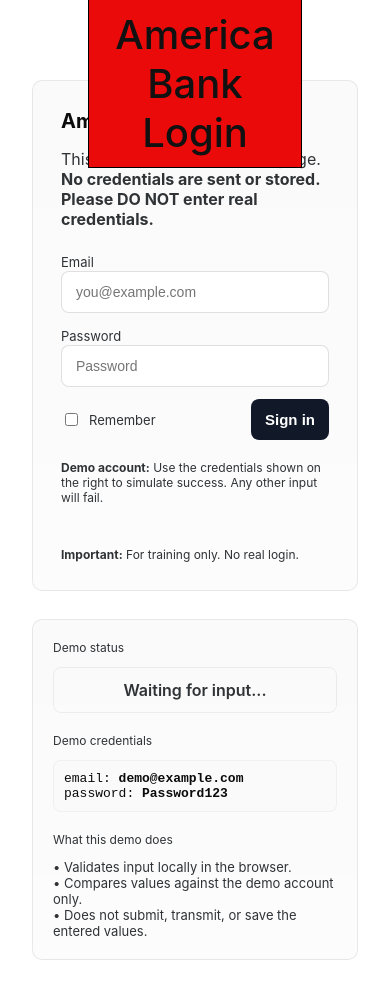
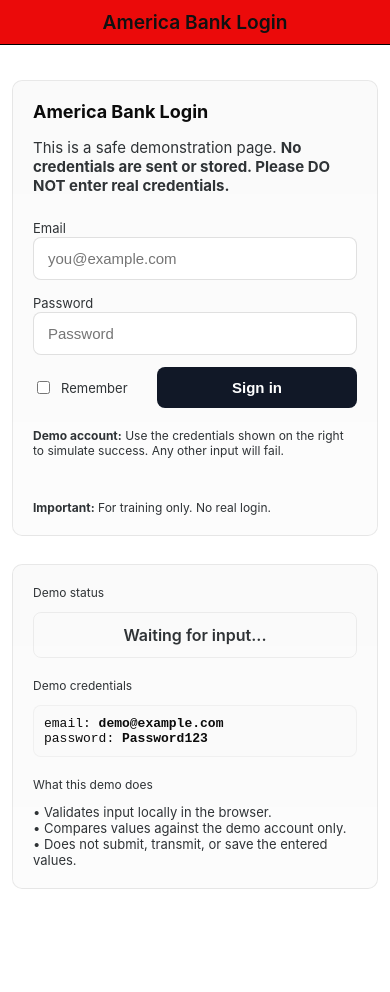
Before and after one commit to Spartangoat9494/Spartangoat9494.github.io, a plain HTML site: page index.html in a window 390 px wide. After the commit the page ends 913 px from the top, so only its background shows below. Drawn offline with Linux system fonts and the light colour scheme.

Commit message:
Update index.html

```diff
--- a/index.html
+++ b/index.html
@@ -2,7 +2,7 @@
 <html lang="en">
 <head>
 <meta charset="utf-8" />
-<meta name="viewport" content="width=device-width,initial-scale=1" />
+<meta name="viewport" content="width=device-width, initial-scale=1" />
 <title>America Bank Login Page</title>
 <style>
   :root{
@@ -13,121 +13,153 @@
     --success-bg: #e6ffef;
     --error-bg: #fff4f0;
   }
-  *{box-sizing:border-box}
-  body{
-    margin:0;
+
+  * { box-sizing: border-box; }
+
+  body {
+    margin: 0;
     font-family: Inter, system-ui, -apple-system, "Segoe UI", Roboto, "Helvetica Neue", Arial;
     background: var(--bg);
     color: var(--text);
-    min-height:100vh;
-    display:flex;
-    align-items:flex-start;
-    justify-content:center;
-    padding:80px 32px 32px; /* padding-top for banner */
+    min-height: 100vh;
+    display: flex;
+    align-items: flex-start;
+    justify-content: center;
+    padding: 100px 16px 32px; /* more padding-top for banner */
   }
 
   /* Banner */
-  .banner{
-    position:fixed;
+  .banner {
+    position: fixed;
     top: 0;
-    left: 500;
-    width: 55%;
-    background:rgb(235, 10, 10);
-    color:#111;
-    text-align:center;
-    padding:10px;
-    font-weight:550;
-    font-size:40px;
-    z-index:1000;
-    border-bottom:1px solid #000000;
-    border-left: 1px solid #000000;
-    border-right: 1px solid #000000;
+    left: 0;
+    width: 100%;
+    background: rgb(235, 10, 10);
+    color: #111;
+    text-align: center;
+    padding: 12px 8px;
+    font-weight: 600;
+    font-size: clamp(1.2rem, 5vw, 2rem);
+    z-index: 1000;
+    border-bottom: 1px solid #000000;
   }
 
-  .container{
-    width:100%;
-    max-width:980px;
-    display:grid;
+  .container {
+    width: 100%;
+    max-width: 980px;
+    display: grid;
     grid-template-columns: 460px 1fr;
-    gap:28px;
+    gap: 28px;
   }
 
-  .card{
+  .card {
     background: linear-gradient(180deg, rgba(0,0,0,0.02), rgba(0,0,0,0.01));
-    border:1px solid rgba(0,0,0,0.08);
-    padding:28px;
-    border-radius:10px;
+    border: 1px solid rgba(0,0,0,0.08);
+    padding: 28px;
+    border-radius: 10px;
   }
 
-  .left { display:flex; flex-direction:column; gap:16px; }
-  h1{margin:0;font-size:20px}
-  p.lead{margin:0;color:var(--muted)}
+  .left { display: flex; flex-direction: column; gap: 16px; }
+  h1 { margin: 0; font-size: 22px; }
+  p.lead { margin: 0; color: var(--muted); font-size: 15px; }
 
-  form{margin-top:6px;display:flex;flex-direction:column;gap:12px}
-  label{font-size:13px;color:var(--muted)}
-  input[type="email"], input[type="password"]{
-    width:100%;
-    padding:12px 14px;
-    border-radius:8px;
-    border:1px solid rgba(0,0,0,0.12);
+  form { margin-top: 6px; display: flex; flex-direction: column; gap: 12px; }
+  label { font-size: 13px; color: var(--muted); }
+
+  input[type="email"], input[type="password"] {
+    width: 100%;
+    padding: 12px 14px;
+    border-radius: 8px;
+    border: 1px solid rgba(0,0,0,0.12);
     background: #fff;
-    color:var(--text);
-    outline:none;
-    font-size:14px;
-  }
-  .row{display:flex; gap:12px; align-items:center; justify-content:space-between}
-  .btn{
-    border:0;
-    padding:12px 14px;
-    border-radius:8px;
-    background:var(--accent);
-    color:#fff;
-    cursor:pointer;
-    font-size:15px;
-    font-weight:600;
+    color: var(--text);
+    outline: none;
+    font-size: 15px;
   }
 
-  .note{margin-top:8px;font-size:12px;color:var(--muted);}
-  .right{padding:20px;display:flex;flex-direction:column;gap:12px;}
-
-  .status{
-    padding:12px 14px;
-    border-radius:8px;
-    width:100%;
-    text-align:center;
-    font-weight:600;
-    border:1px solid rgba(0,0,0,0.06);
-    background: transparent;
-    color:var(--muted);
-  }
-  .status.success{ background: var(--success-bg); color: #064e3b; }
-  .status.error{ background: var(--error-bg); color: #7c2d12; }
-
-  .kicker{ font-size:12px; color:var(--muted) }
-  .demo-credentials{
-    background: #fafafa;
-    padding:10px;
-    border-radius:8px;
-    width:100%;
-    font-family:monospace;
-    font-size:13px;
-    border:1px solid rgba(0,0,0,0.04);
+  .row {
+    display: flex;
+    gap: 12px;
+    align-items: center;
+    justify-content: space-between;
+    flex-wrap: wrap;
   }
 
-  footer{margin-top:14px;font-size:12px;color:var(--muted);}
-  @media (max-width:900px){ .container{ grid-template-columns:1fr; } }
+  .btn {
+    border: 0;
+    padding: 12px 20px;
+    border-radius: 8px;
+    background: var(--accent);
+    color: #fff;
+    cursor: pointer;
+    font-size: 15px;
+    font-weight: 600;
+    width: 100%;
+    max-width: 200px;
+  }
+
+  .note { margin-top: 8px; font-size: 12px; color: var(--muted); }
+  .right { padding: 20px; display: flex; flex-direction: column; gap: 12px; }
+
+  .status {
+    padding: 12px 14px;
+    border-radius: 8px;
+    width: 100%;
+    text-align: center;
+    font-weight: 600;
+    border: 1px solid rgba(0,0,0,0.06);
+    background: transparent;
+    color: var(--muted);
+  }
+
+  .status.success { background: var(--success-bg); color: #064e3b; }
+  .status.error { background: var(--error-bg); color: #7c2d12; }
+
+  .kicker { font-size: 12px; color: var(--muted); }
+  .demo-credentials {
+    background: #fafafa;
+    padding: 10px;
+    border-radius: 8px;
+    width: 100%;
+    font-family: monospace;
+    font-size: 13px;
+    border: 1px solid rgba(0,0,0,0.04);
+    word-break: break-word;
+  }
+
+  footer { margin-top: 14px; font-size: 12px; color: var(--muted); }
+
+  /* Tablets */
+  @media (max-width: 900px) {
+    .container { grid-template-columns: 1fr; }
+  }
+
+  /* Mobile phones */
+  @media (max-width: 600px) {
+    body { padding: 80px 12px 24px; }
+    .card { padding: 20px; }
+    h1 { font-size: 20px; }
+    .banner { font-size: 1.5rem; padding: 10px; }
+    .btn { width: 100%; }
+  }
+
+  /* Very small screens */
+  @media (max-width: 400px) {
+    h1 { font-size: 18px; }
+    .lead { font-size: 14px; }
+    .banner { font-size: 1.2rem; }
+  }
 </style>
 </head>
 <body>
-  <!-- Banner -->
-  <div class="banner">
-   America Bank Login
-  </div>
+  <div class="banner">America Bank Login</div>
 
   <main class="container" role="main">
     <section class="card left">
       <h1>America Bank Login</h1>
-      <p class="lead">This is a safe demonstration page. <strong>No credentials are sent or stored. Please DO NOT enter real credentials.</strong></p>
+      <p class="lead">
+        This is a safe demonstration page. <strong>No credentials are sent or stored. Please DO NOT enter real credentials.</strong>
+      </p>
 
       <form id="loginForm" autocomplete="off" novalidate>
         <div>
@@ -141,7 +173,7 @@
         <div class="row">
           <div style="display:flex;align-items:center;gap:8px">
             <input id="remember" type="checkbox" />
-            <label for="remember" style="font-size:13px;color:var(--muted)">Remember </label>
+            <label for="remember" style="font-size:13px;color:var(--muted)">Remember</label>
           </div>
           <button type="submit" class="btn" id="submitBtn">Sign in</button>
         </div>
@@ -166,7 +198,7 @@
         • Validates input locally in the browser.<br>
         • Compares values against the demo account only.<br>
         • Does not submit, transmit, or save the entered values.
-        </p>
+      </p>
     </aside>
   </main>
 
@@ -174,7 +206,6 @@
 (function(){
   const DEMO_EMAIL = 'demo@example.com';
   const DEMO_PASSWORD = 'Password123';
-
   const form = document.getElementById('loginForm');
   const statusBox = document.getElementById('statusBox');
   const submitBtn = document.getElementById('submitBtn');
@@ -189,15 +220,12 @@
     evt.preventDefault();
     const email = form.email.value.trim();
     const password = form.password.value.trim();
-
     if(!email || !password){
       setStatus('Please enter both email and password.', 'error');
       return;
     }
-
     submitBtn.disabled = true;
     submitBtn.textContent = 'Checking...';
-
     setTimeout(() => {
       if(email.toLowerCase() === DEMO_EMAIL && password === DEMO_PASSWORD){
         setStatus('Login simulated: success ✅ (demo only)', 'success');
```
